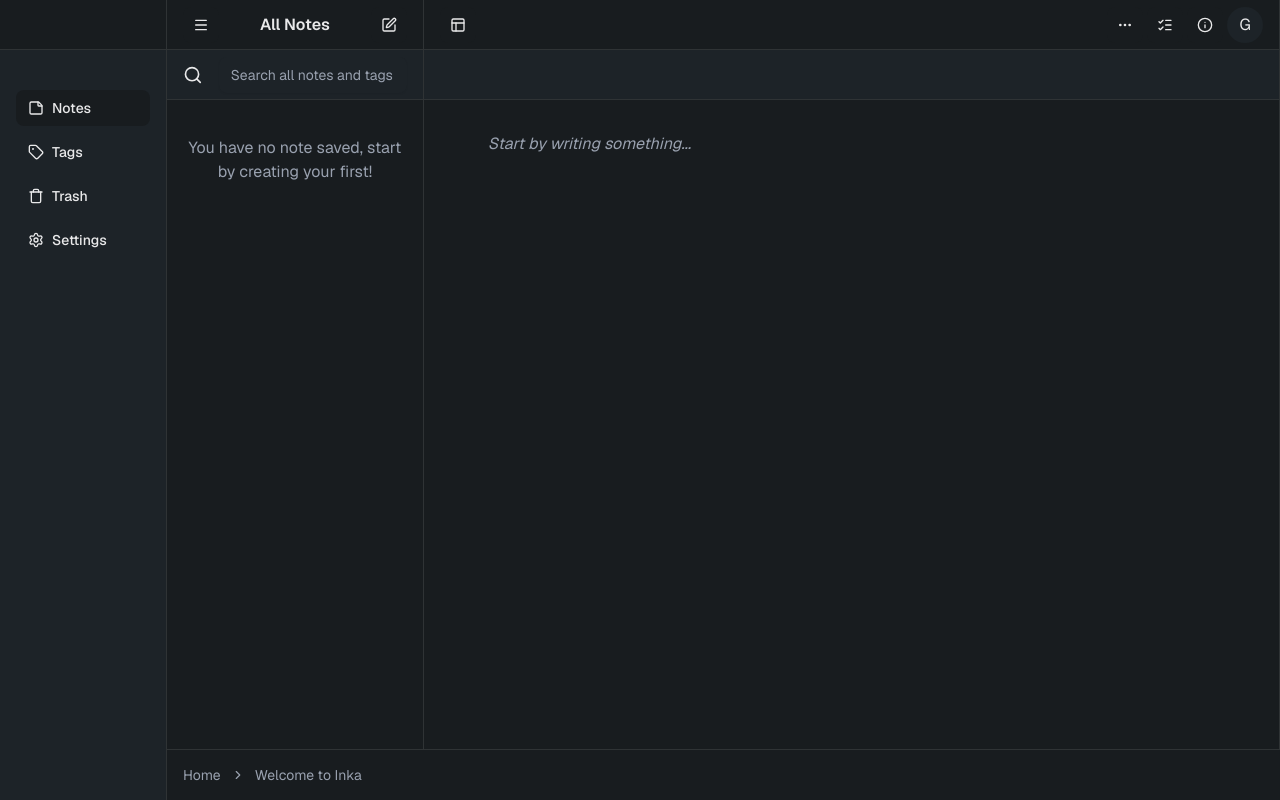
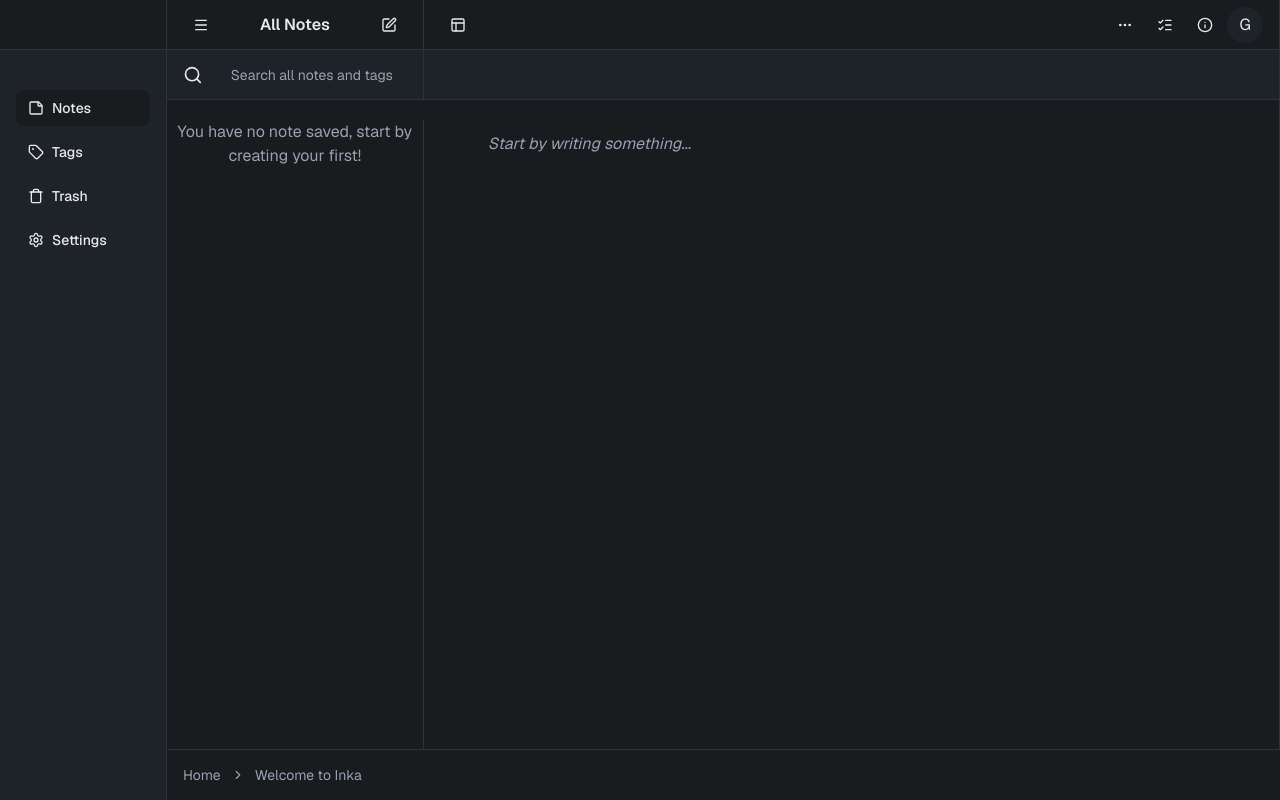
Before and after one commit to crstelli/inka, a Next.js app: page / in a window 1280 px wide. Built offline with nearby package versions, Linux system fonts and the light colour scheme.

Commit message:
Implemented search filter in notes list

```diff
--- a/components/Notes.tsx
+++ b/components/Notes.tsx
@@ -1,16 +1,28 @@
 "use client";
 
 import { useNotes } from "@/stores/notesStore";
+import { useSearch } from "@/stores/searchStore";
 
 import { Note } from "@/components/Note";
 import { NotePlaceholder } from "@/components/NotePlaceholder";
 
 function Notes() {
   const notes = useNotes();
+  const search = useSearch();
+
+  console.log(notes);
+
+  if (notes.length === 0) return <NotePlaceholder />;
+
+  let filteredNotes = notes;
+
+  if (search.length > 0) filteredNotes = notes.filter((n) => n.title.toLowerCase().includes(search.toLowerCase()));
 
   return (
     <div className="p-4 flex flex-col gap-4 overflow-auto">
-      {notes.length > 0 ? notes.map((n) => <Note key={n.id} note={n} />) : <NotePlaceholder />}
+      {filteredNotes.map((n) => (
+        <Note key={n.id} note={n} />
+      ))}
     </div>
   );
 }
```
